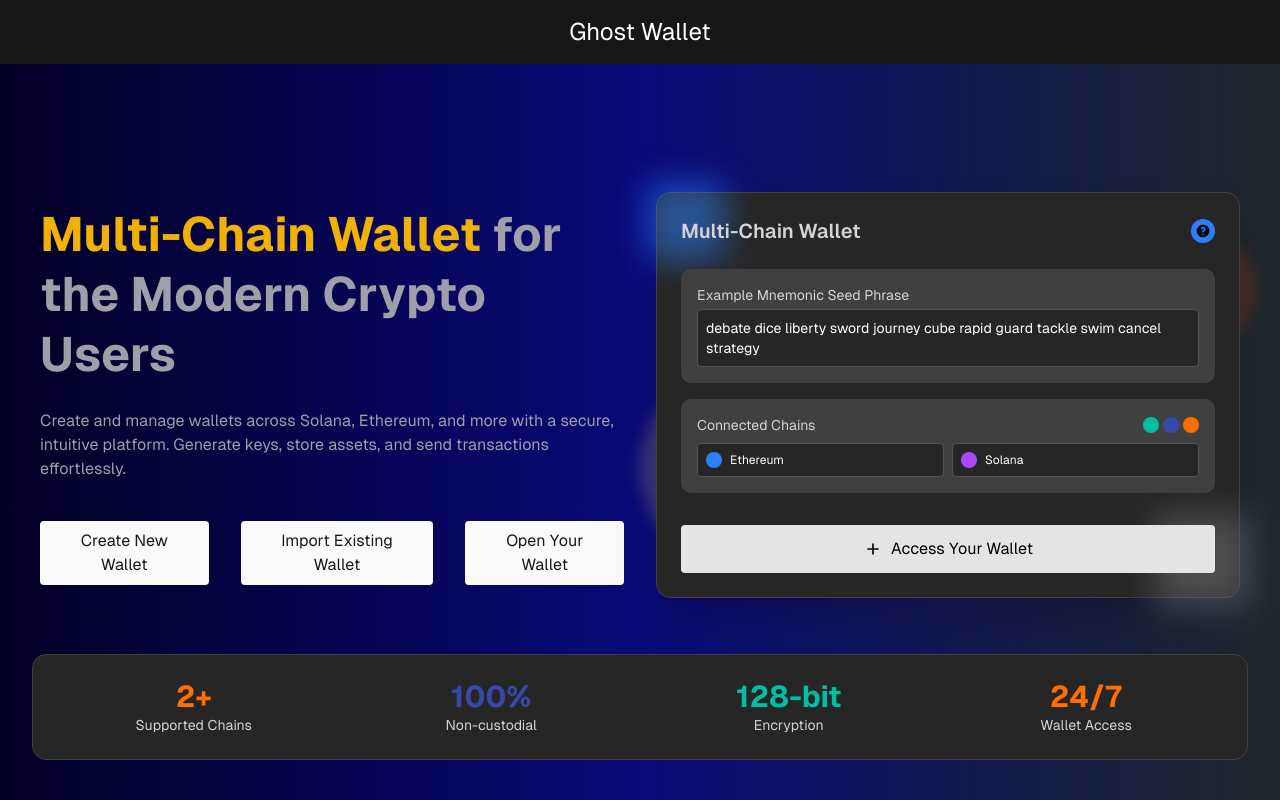
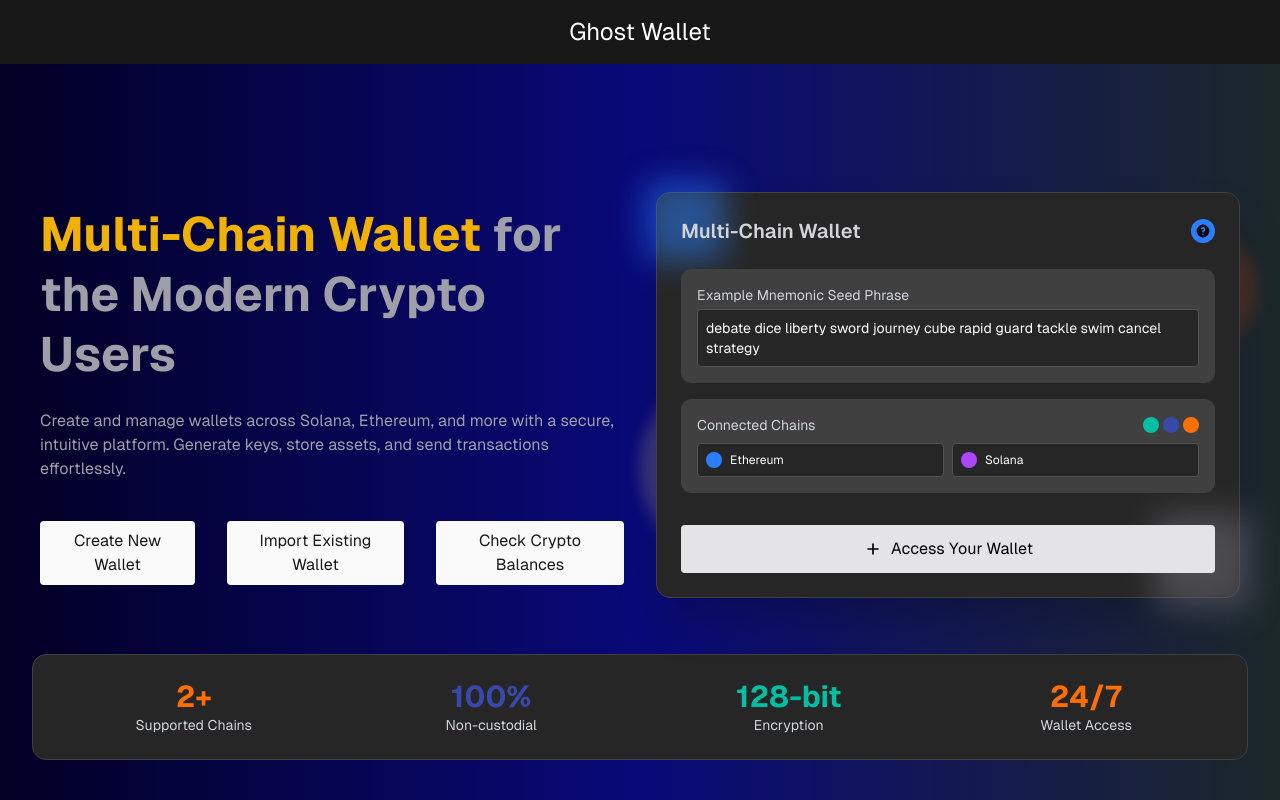
Before and after one commit to udayempire/ghost-wallet, a Next.js app: page / in a window 1280 px wide. Shown: the top 800 px of the page. Built offline with nearby package versions, Linux system fonts and the light colour scheme; a web font is replaced by a local one.

Commit message:
updated homepage buttons

```diff
--- a/app/page.tsx
+++ b/app/page.tsx
@@ -11,14 +11,6 @@ import { useRouter } from "next/navigation"
 
 export default function Home() {
   const router = useRouter();
-  function handelOpenWallet() {
-    const walletData = localStorage.getItem("walletData");
-    if (!walletData) {
-      alert("First create or import an account you jerk")
-      return
-    }
-    router.push("/walletDashboard?network=solana")
-  }
   return (
     <div>
       <Appbar />
@@ -60,7 +52,7 @@ export default function Home() {
                   }}
                 >Import Existing Wallet</PulsatingButton>
                 {/* TO DO - Create a button component and add href(optional) into it and remove use client in this page */}
-                <PulsatingButton onClick={handelOpenWallet}>Open Your Wallet</PulsatingButton>
+                <PulsatingButton onClick={()=>{router.push("/check-wallet-balance?network=ethereum")}}>Check Crypto Balances</PulsatingButton>
               </div>
             </div>
             <div>
--- a/components/ExampleSeed.tsx
+++ b/components/ExampleSeed.tsx
@@ -1,4 +1,14 @@
+import { useRouter } from "next/navigation";
 export const ExampleSeed = () => {
+  const router = useRouter();
+    function handelOpenWallet() {
+      const walletData = localStorage.getItem("walletData");
+      if (!walletData) {
+        alert("First create or import an account you jerk")
+        return
+      }
+      router.push("/walletDashboard?network=solana")
+    }
   return (
     <div className=" relative">
       <div className="relative z-10 bg-neutral-800 p-6 rounded-xl shadow-2xl border border-neutral-700 transform hover:-translate-y-2 transition-transform duration-300">
@@ -65,7 +75,7 @@ export const ExampleSeed = () => {
               d="M12 6v6m0 0v6m0-6h6m-6 0H6"
             ></path>
           </svg>
-          <span>Access Your Wallet</span>
+          <button className="cursor-pointer" onClick={()=>{handelOpenWallet()}}>Access Your Wallet</button>
         </button>
       </div>
 
--- a/components/Password.tsx
+++ b/components/Password.tsx
@@ -39,7 +39,7 @@ export const Password = () => {
         try {
             decryptData(walletData, password);
             setPasswordCookie(password)
-            router.push("/walletDashboard");
+            router.push("/walletDashboard?network=ethereum");
         } catch (e) {
             console.error(e);
             setPasswordFailed(true)
```
